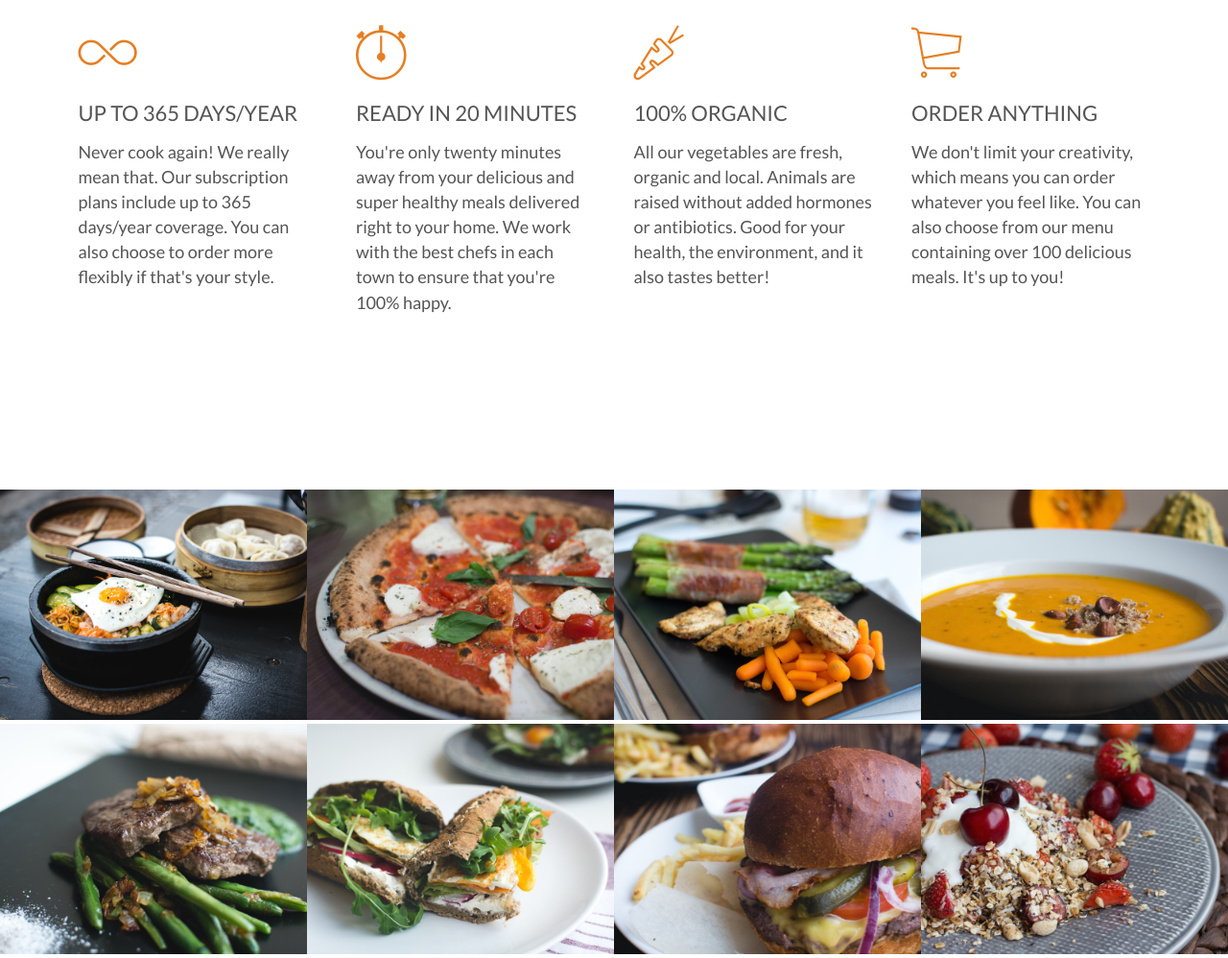
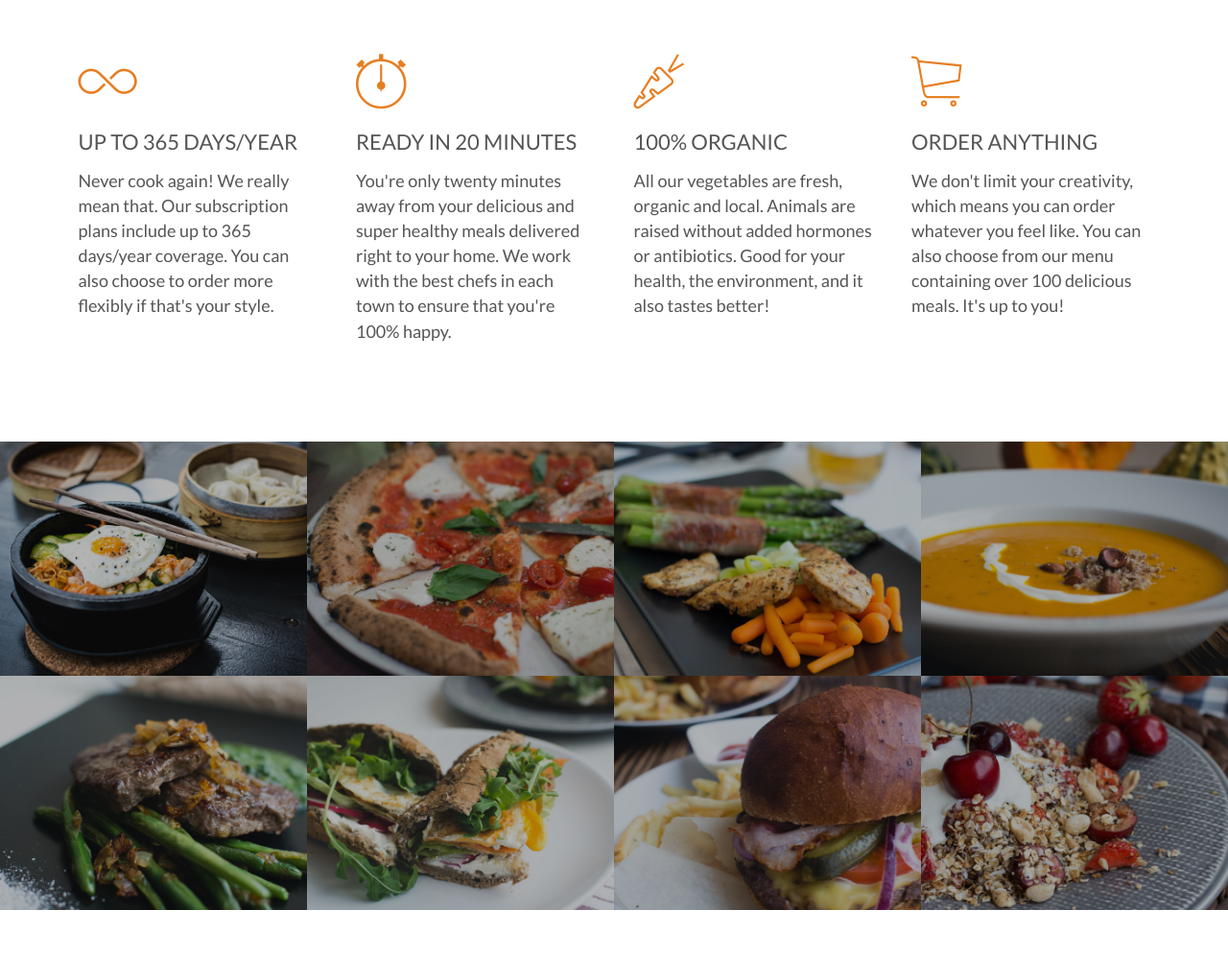
Before and after one commit to DanielCalvillo/omnifood, a plain HTML site: page index.html in a window 1280 px wide. Shown: the part 1050-2048 px from the top of the page at 96% size. After the commit the page ends 1998 px from the top, so only its background shows below. Drawn offline with nearby package versions, Linux system fonts and the light colour scheme.

Commit message:
Style the meals section

```diff
--- a/resources/css/style.css
+++ b/resources/css/style.css
@@ -201,8 +201,21 @@ header {
 }
 
 /* --------------------------------------------- */
+/* FEATURES */
+/* --------------------------------------------- */
+
+.section-features .long-copy {
+    margin-bottom: 30px
+}
+
+
+/* --------------------------------------------- */
 /* MEALS */
 /* --------------------------------------------- */
+
+.section-meals {
+    padding: 0;
+}
 
 .meals.showcase {
     list-style: none;
@@ -218,10 +231,20 @@ header {
 .meal-photo {
     width: 100%;
     margin: 0;
+    overflow: hidden;
+    background-color: #000;
 }
 
 .meal-photo img {
+    opacity: 0.7;
     width: 100%;
     height: auto;
+    transform: scale(1.15);
+    transition: transform 0.5s, opacity 0.5s;
+}
+
+.meal-photo img:hover {
+    opacity: 1;
+    transform: scale(1.03);
 
 }
```
